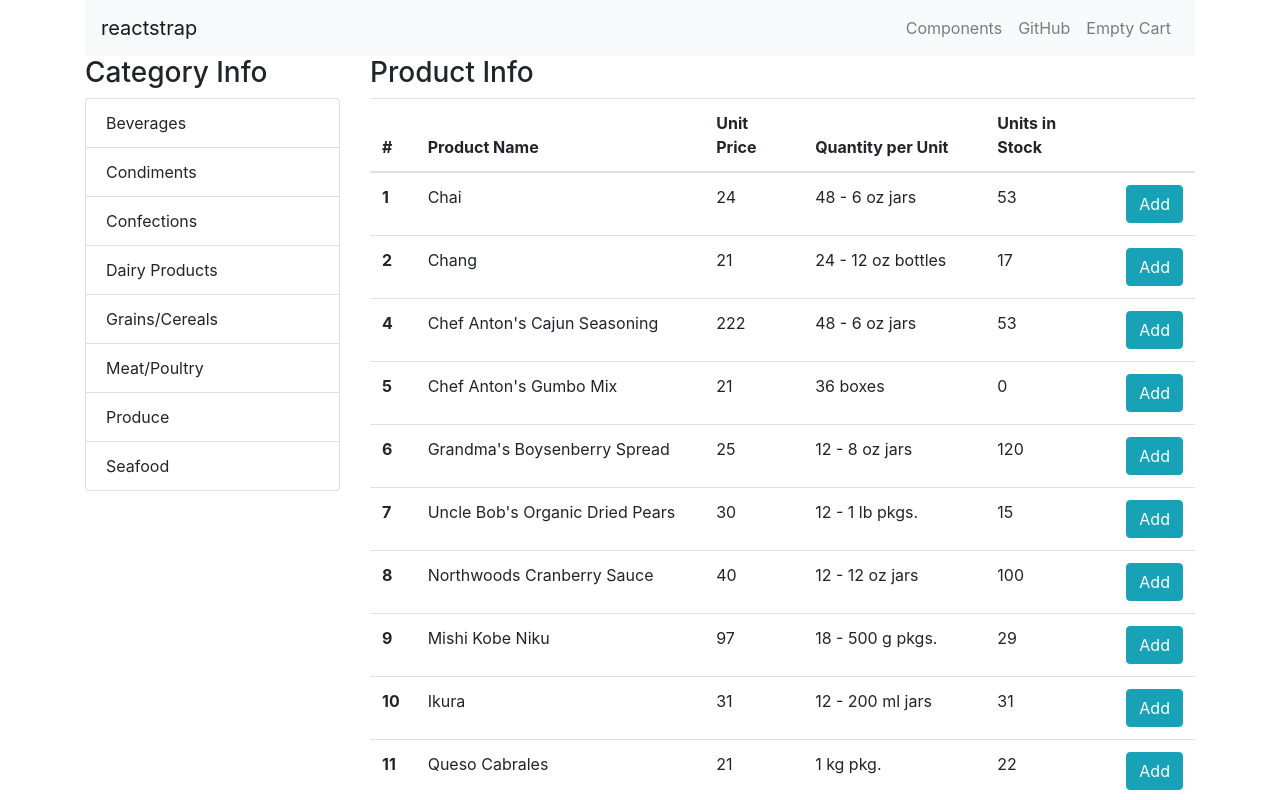
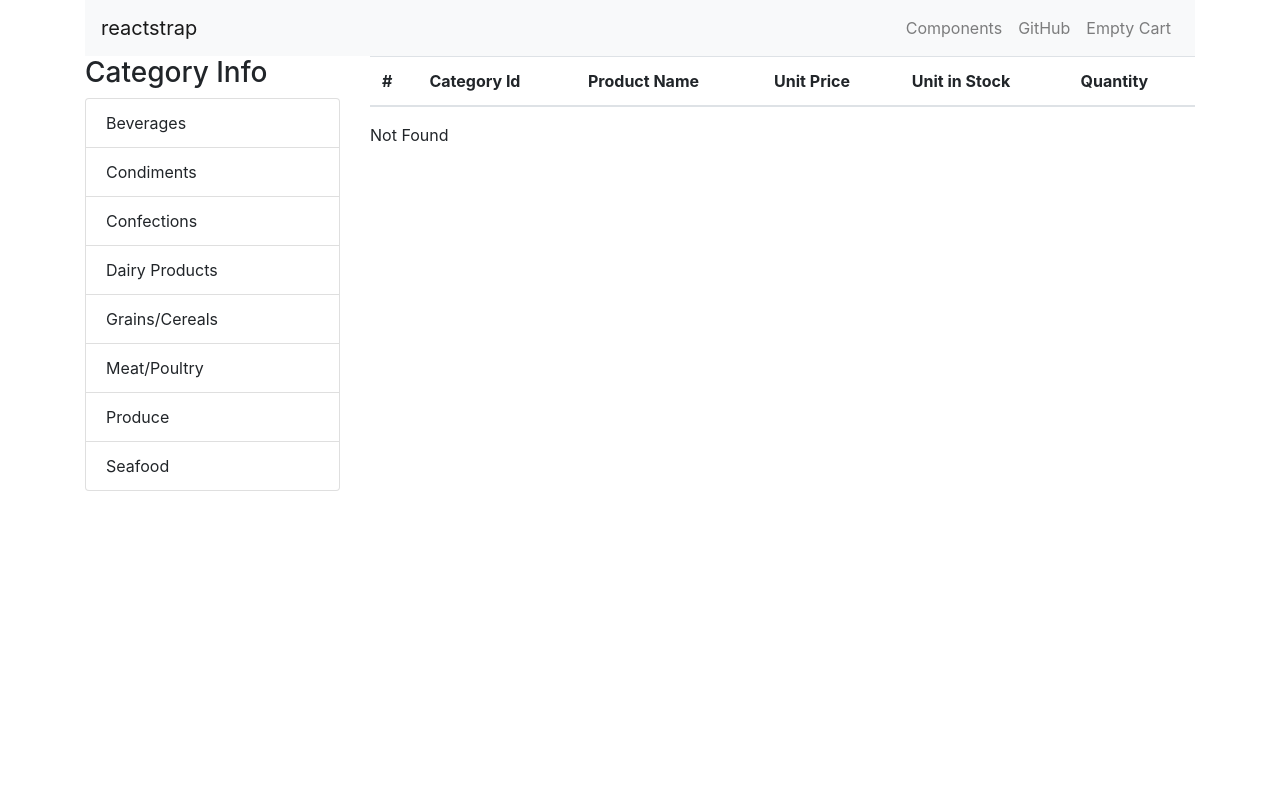
Before and after one commit to emretezisci/react-test-app, a React (Create React App) app: page /cart in a window 1280 px wide. Shown: the top 800 px of the page. Built offline with nearby package versions, Linux system fonts and the light colour scheme; data requests are answered from the project's data file.

Commit message:
Added routing between pages

```diff
--- a/package.json
+++ b/package.json
@@ -10,6 +10,7 @@
     "bootstrap": "^4.4.1",
     "react": "^16.13.1",
     "react-dom": "^16.13.1",
+    "react-router-dom": "^5.1.2",
     "react-scripts": "3.4.1",
     "reactstrap": "^8.4.1"
   },
--- a/src/App.js
+++ b/src/App.js
@@ -3,7 +3,10 @@ import Navi from "./Navi";
 import CategoryList from "./CategoryList";
 import ProductList from "./ProductList";
 import { Container, Row, Col } from "reactstrap";
-import alertify from "alertifyjs"
+import alertify from "alertifyjs";
+import NotFound from "./NotFound";
+import CartList from "./CartList";
+import { Route } from "react-router-dom";
 
 export default class App extends Component {
   state = {
@@ -29,7 +32,7 @@ export default class App extends Component {
       .then((data) => this.setState({ products: data }));
   };
 
-  addToCard = (product) => {
+  addToCart = (product) => {
     let newCart = this.state.cart;
     var addedItem = newCart.find((c) => c.product.id === product.id);
     if (addedItem) {
@@ -39,13 +42,12 @@ export default class App extends Component {
     }
 
     this.setState({ cart: newCart });
-    alertify.success(product.productName + " added to cart!", 2)
+    alertify.success(product.productName + " added to cart!", 2);
   };
 
   removeFromCart = (product) => {
     let newCart = this.state.cart.filter((c) => c.product.id !== product.id);
     this.setState({ cart: newCart });
-
   };
   render() {
     let productInfo = { title: "Product Info" };
@@ -64,12 +66,33 @@ export default class App extends Component {
               />
             </Col>
             <Col xs="9">
-              <ProductList
-                addToCard={this.addToCard}
-                products={this.state.products}
-                prodcutCategory={this.prodcutCategory}
-                info={productInfo}
-              />
+              <switch>
+                <Route
+                  exact
+                  path="/"
+                  render={(props) => (
+                    <ProductList
+                      {...props}
+                      addToCart={this.addToCart}
+                      products={this.state.products}
+                      prodcutCategory={this.prodcutCategory}
+                      info={productInfo}
+                    />
+                  )}
+                ></Route>
+                <Route
+                  exact
+                  path="/cart"
+                  render={(props) => (
+                    <CartList
+                      {...props}
+                      removeFromCart={this.removeFromCart}
+                      cart={this.state.cart}
+                    />
+                  )}
+                />
+                <Route component={NotFound}></Route>
+              </switch>
             </Col>
           </Row>
         </Container>
--- /dev/null
+++ b/src/CartList.js
@@ -0,0 +1,39 @@
+ import React, { Component } from "react";
+import { Table } from "reactstrap";
+
+export default class CartList extends Component {
+  renderCart() {
+    return (
+      <Table striped>
+        <thead>
+          <tr>
+            <th>#</th>
+            <th>Category Id</th>
+            <th>Product Name</th>
+            <th>Unit Price</th>
+            <th>Unit in Stock</th>
+            <th>Quantity</th>
+          </tr>
+        </thead>
+        <tbody>
+          {this.props.cart.map((cartItem) => (
+            <tr key={cartItem.product.id}>
+              <td>{cartItem.product.id}</td>
+              <td>{cartItem.product.categoryId}</td>
+              <td>{cartItem.product.productName}</td>
+              <td>{cartItem.product.unitPrice}</td>
+              <td>{cartItem.product.unitsInStock}</td>
+              <td>{cartItem.quantity}</td>
+            </tr>
+          ))}
+        </tbody>
+      </Table>
+    );
+  }
+
+  render() {
+    return <div>
+        {this.renderCart()}
+    </div>;
+  }
+}
--- a/src/CartSummary.js
+++ b/src/CartSummary.js
@@ -1,4 +1,5 @@
 import React, { Component } from "react";
+import {Link} from "react-router-dom"
 import {
   UncontrolledDropdown,
   DropdownToggle,
@@ -33,7 +34,9 @@ export default class CartSummary extends Component {
           ))}
 
           <DropdownItem divider />
-          <DropdownItem>Cart</DropdownItem>
+          <DropdownItem>
+                <Link to="cart">Go to cart</Link>
+          </DropdownItem>
         </DropdownMenu>
       </UncontrolledDropdown>
     );
--- /dev/null
+++ b/src/NotFound.js
@@ -0,0 +1,11 @@
+import React, { Component } from 'react'
+
+export default class NotFound extends Component {
+    render() {
+        return (
+            <div>
+                Not Found
+            </div>
+        )
+    }
+}
--- a/src/ProductList.js
+++ b/src/ProductList.js
@@ -27,7 +27,7 @@ export default class ProductList extends Component {
                 <td>{product.quantityPerUnit}</td>
                 <td>{product.unitsInStock}</td>
                 <td>
-                  <Button onClick={() => {this.props.addToCard(product)}} color="info">Add</Button>
+                  <Button onClick={() => {this.props.addToCart(product)}} color="info">Add</Button>
                 </td>
               </tr>
             ))}
--- a/src/index.js
+++ b/src/index.js
@@ -1,15 +1,18 @@
-import React from 'react';
-import ReactDOM from 'react-dom';
-import App from './App';
-import * as serviceWorker from './serviceWorker';
-import 'bootstrap/dist/css/bootstrap.min.css'
-import 'alertifyjs/build/css/alertify.min.css'
+import React from "react";
+import ReactDOM from "react-dom";
+import App from "./App";
+import * as serviceWorker from "./serviceWorker";
+import "bootstrap/dist/css/bootstrap.min.css";
+import "alertifyjs/build/css/alertify.min.css";
+import { BrowserRouter } from "react-router-dom";
 
 ReactDOM.render(
   <React.StrictMode>
-    <App />
+    <BrowserRouter>
+      <App />
+    </BrowserRouter>
   </React.StrictMode>,
-  document.getElementById('root')
+  document.getElementById("root")
 );
 
 // If you want your app to work offline and load faster, you can change
```
Also changed, not shown: 1 other file (tests, documents, lock files or other folders).
